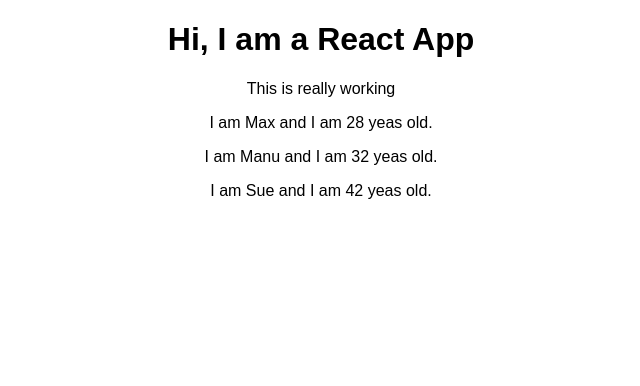
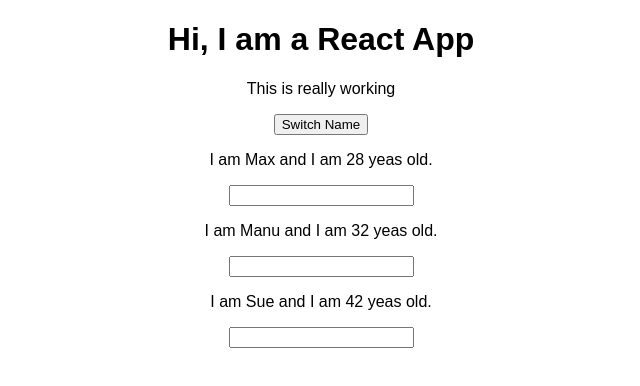
Before and after one commit to Matus-Dubrava/react, a React (Create React App) app in the folder tutorials/person-app/: page / in a window 1280 px wide. Shown: the top 386 px of the page, without its empty margins (319-959 px from the left). Built offline with nearby package versions, Linux system fonts and the light colour scheme.

Commit message:
added state and input field to Person component

```diff
--- a/tutorials/person-app/src/App.js
+++ b/tutorials/person-app/src/App.js
@@ -3,14 +3,47 @@
 import Person from './components/Person/Person';
 
 class App extends Component {
+  state = {
+    persons: [
+      { name: 'Max', age: 28 },
+      { name: 'Manu', age: 32 },
+      { name: 'Sue', age: 42 }
+    ]
+  }
+
+  switchNameHandler = (newName) => {
+    const persons = [...this.state.persons];
+    const max = {...persons[0]};
+    max.name = newName;
+    persons[0] = max;
+    this.setState({ persons });
+  };
+
+  nameChangedHandler = (event) => {
+    const persons = [...this.state.persons];
+    const manu = {...persons[1]};
+    manu.name = event.target.value;
+    persons[1] = manu;
+    this.setState({ persons });
+  };
+
   render() {
     return (
       <div className="App">
         <h1>Hi, I am a React App</h1>
         <p>This is really working</p>
-        <Person name="Max" age="28" />
-        <Person name="Manu" age="32" />
-        <Person name="Sue" age="42" />
+        <button onClick={this.switchNameHandler.bind(this, 'Maximilian')}>Switch Name</button>
+        <Person
+          name={this.state.persons[0].name}
+          age={this.state.persons[0].age} />
+        <Person
+          name={this.state.persons[1].name}
+          click={this.switchNameHandler.bind(this, 'Max!!!')}
+          changed={this.nameChangedHandler}
+          age={this.state.persons[1].age} />
+        <Person
+          name={this.state.persons[2].name}
+          age={this.state.persons[2].age} />
       </div>
     );
   }
--- a/tutorials/person-app/src/components/Person/Person.js
+++ b/tutorials/person-app/src/components/Person/Person.js
@@ -1,14 +1,33 @@
-import React from 'react';
+import React, { Component } from 'react';
 import './Person.css';
 
-const Person = (props) => {
-  return (
-      <p
-				className="Person"
-      >
-				I am {props.name} and I am {props.age} yeas old.
-			</p>
-	);
+class Person extends Component {
+	state = {
+		inputValue: ''
+	};
+
+	inputChangeHandler = (event) => {
+		this.setState({ inputValue: event.target.value });
+	};
+
+	render() {
+		return (
+			<div>
+				<p
+					onClick={this.props.click}
+					className="Person" >
+					I am {this.props.name} and I am {this.props.age} yeas old.
+				</p>
+				<input
+					type="text"
+					value={this.state.inputValue}
+					onChange={(event) => {
+						this.inputChangeHandler(event);
+						this.props.changed(event);
+					}} />
+			</div>
+		);
+	}
 }
 
 export default Person;
```
